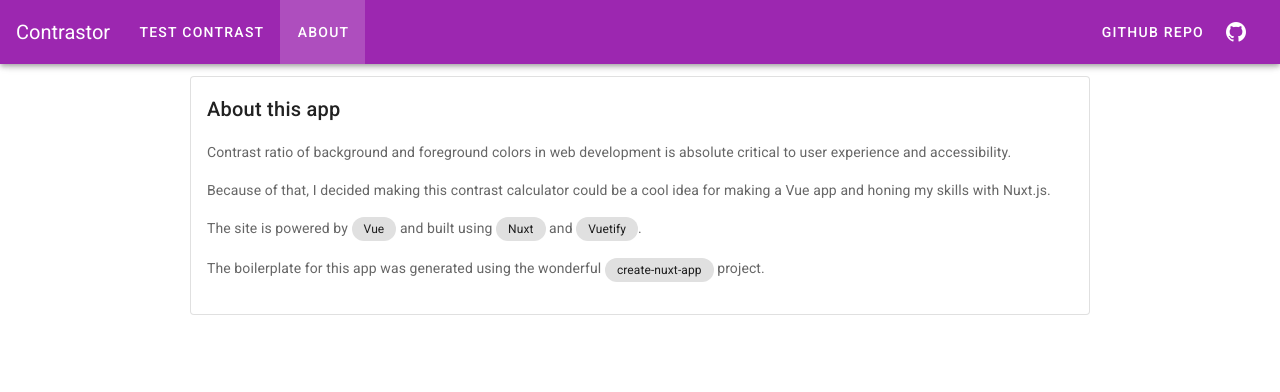
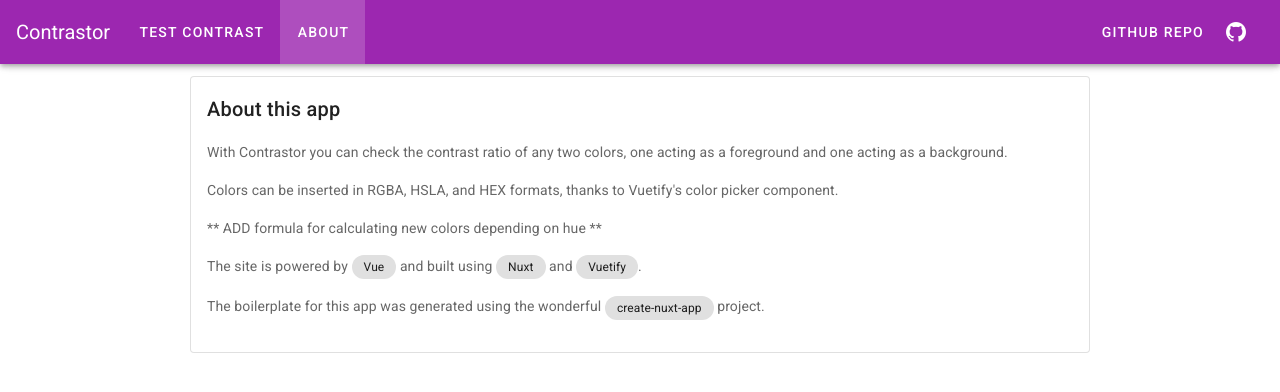
Before and after one commit to amitkummer/contrastor, a Nuxt app: page /about in a window 1280 px wide. Shown: the top 392 px of the page. Built offline with nearby package versions, Linux system fonts and the light colour scheme.

Commit message:
Revamp about page text

```diff
--- a/pages/about.vue
+++ b/pages/about.vue
@@ -4,13 +4,14 @@
       <v-card-title> About this app </v-card-title>
       <v-card-text>
         <p>
-          Contrast ratio of background and foreground colors in web development
-          is absolute critical to user experience and accessibility.
+          With Contrastor you can check the contrast ratio of any two colors,
+          one acting as a foreground and one acting as a background.
         </p>
         <p>
-          Because of that, I decided making this contrast calculator could be a
-          cool idea for making a Vue app and honing my skills with Nuxt.js.
+          Colors can be inserted in RGBA, HSLA, and HEX formats, thanks to
+          Vuetify's color picker component.
         </p>
+        <p>** ADD formula for calculating new colors depending on hue **</p>
         <p>
           The site is powered by
           <v-chip link small href="https://vuejs.org/"> Vue </v-chip>
```
